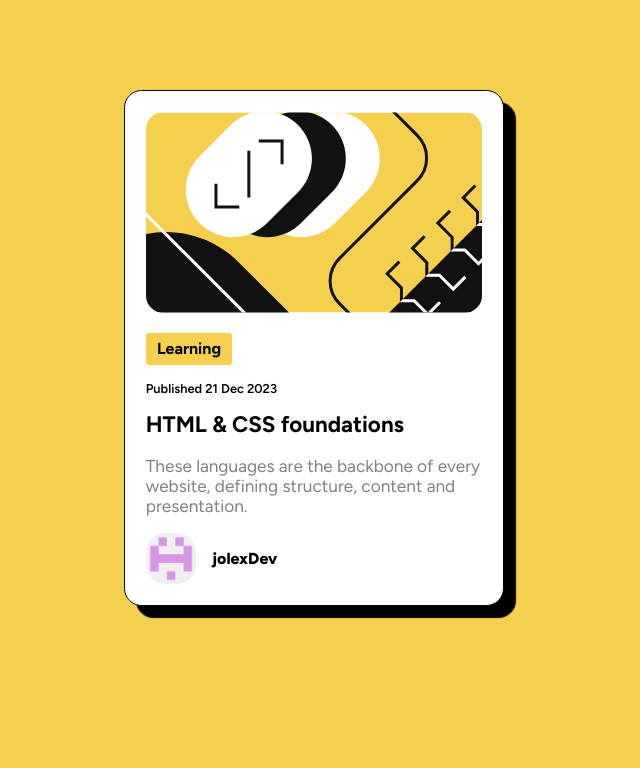
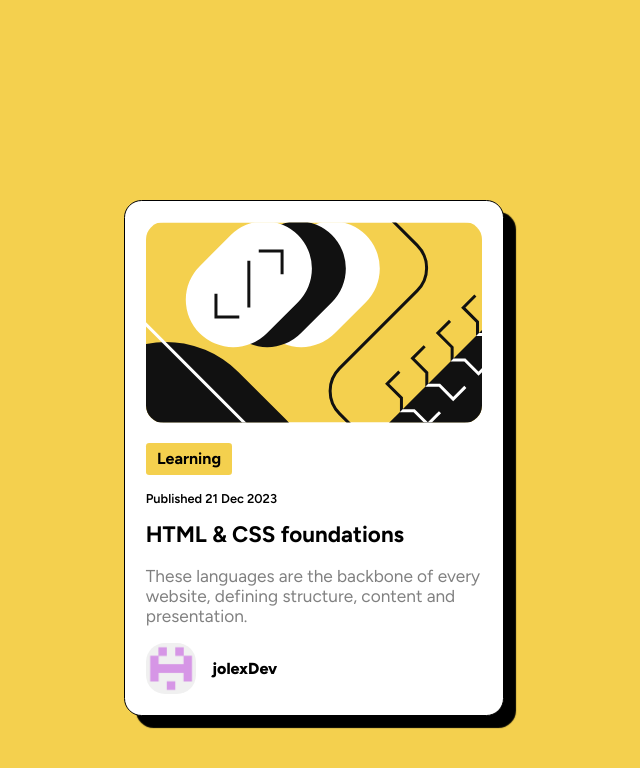
Before and after one commit to jolexDev/front-end.mentor.blogcard, a plain HTML site: page index.html in a window 1280 px wide. Shown: the whole page, without its empty margins (326-966 px from the left). Drawn offline with Linux system fonts and the light colour scheme.

Commit message:
Section min-height corrected. Card is better centered.

```diff
--- a/style/style.css
+++ b/style/style.css
@@ -10,7 +10,7 @@ body {
 }
 
 section {
-  min-height: 680px;
+  min-height: 900px;
   display: flex;
   align-items: center;
 }
```
